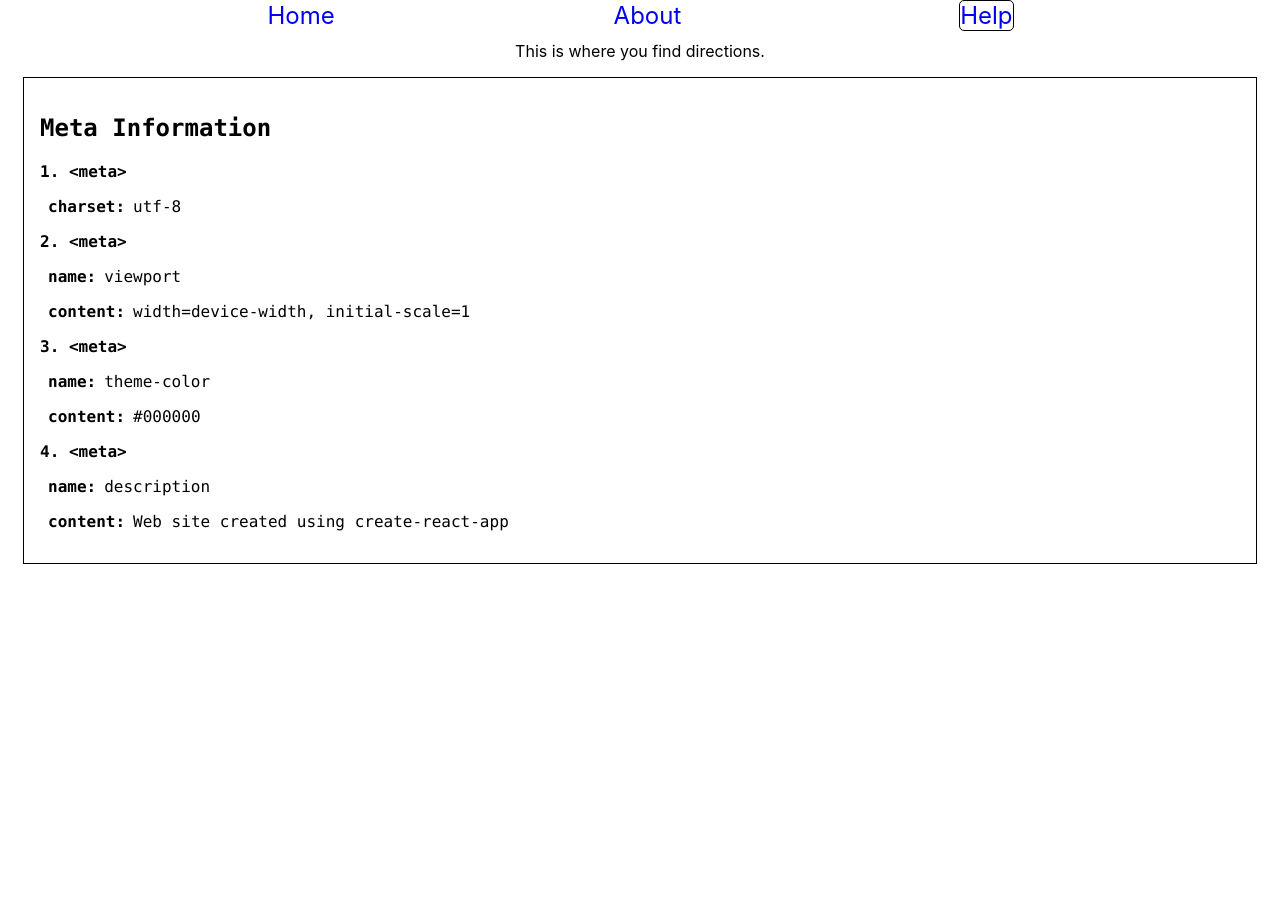
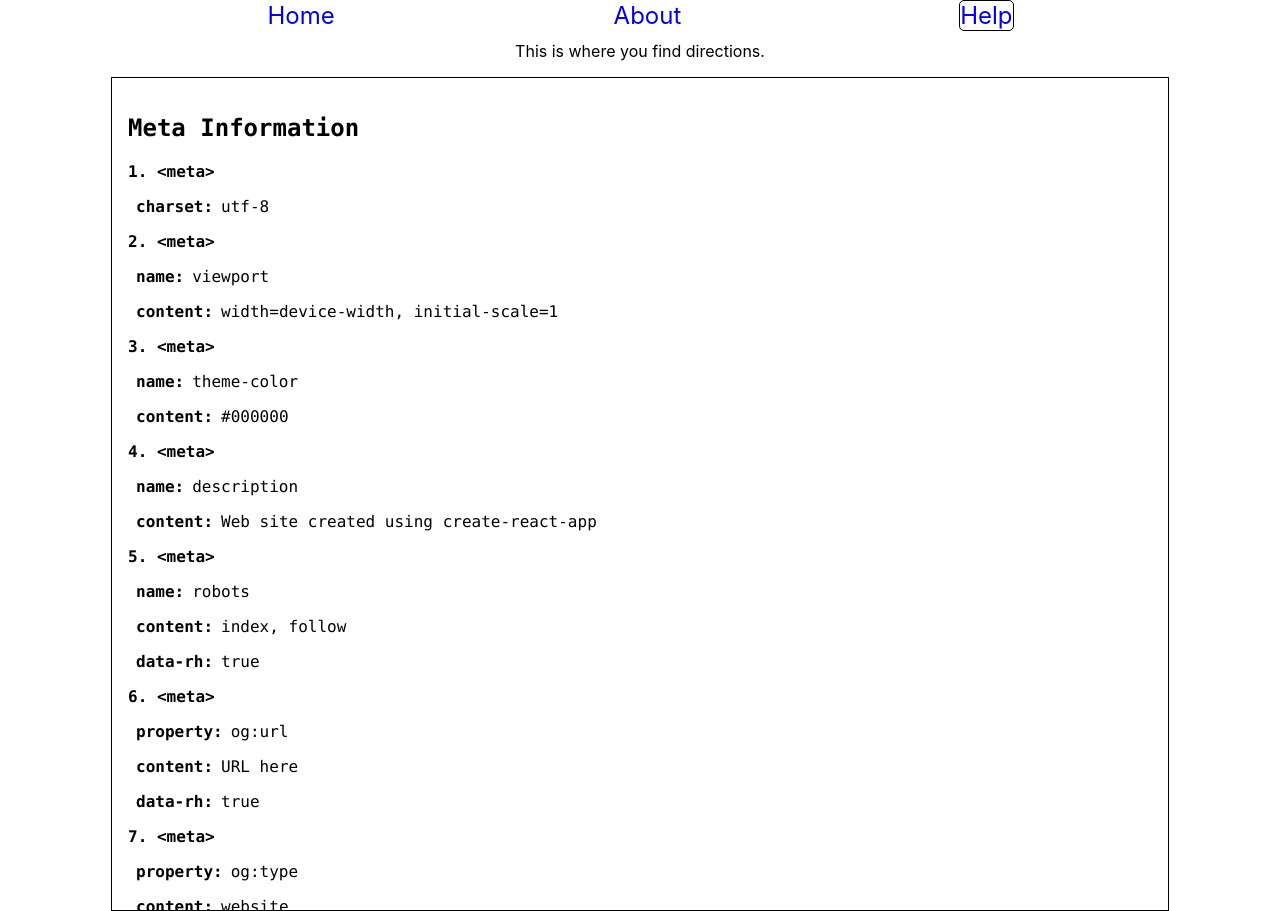
Before and after one commit to Datrinon/router-meta-tag-test, a React (Create React App) app: page /help in a window 1280 px wide. Before the commit the page ends 800 px from the top, so only its background shows below. Built offline with nearby package versions, Linux system fonts and the light colour scheme.

Commit message:
Add meta properties for each section for testing

```diff
--- a/src/css/App.css
+++ b/src/css/App.css
@@ -35,6 +35,10 @@
   text-align : left;
   font-family: "Consolas";
   width: 1200px;
+  max-width: 80%;
+  height: 800px;
+  max-height: 80%;
+  overflow-y: scroll;
 }
 
 .meta-result .meta-label {
--- a/src/js/About.js
+++ b/src/js/About.js
@@ -6,6 +6,10 @@ function About() {
     <>
     <Helmet>
       <title>Meta Inspector - About</title>
+      <meta property="og:url" content="URL here" />
+        <meta property="og:type" content="website" />
+        <meta property="og:title" content="page.title / make this customizable!" />
+        <meta property="og:description" content="About page!" />
     </Helmet>
     <div>We've been open since forever.</div>
     </>
--- a/src/js/App.js
+++ b/src/js/App.js
@@ -7,11 +7,14 @@ import Help from './Help';
 import { Header } from './Header';
 import { MetaDiagnostic } from './MetaDiagnostic';
 
-import { HelmetProvider } from 'react-helmet-async';
+import { HelmetProvider, Helmet } from 'react-helmet-async';
 
 function App() {
   return (
     <HelmetProvider>
+      <Helmet>
+        <meta name="robots" content="index, follow"/>
+      </Helmet>
       <BrowserRouter>
         <div className="App">
           <Header />
--- a/src/js/Help.js
+++ b/src/js/Help.js
@@ -6,6 +6,11 @@ function Help() {
     <>
     <Helmet>
       <title>Meta Inspector - Help</title>
+      <title>Meta Inspector</title>
+        <meta property="og:url" content="URL here" />
+        <meta property="og:type" content="website" />
+        <meta property="og:title" content="page.title / make this customizable!" />
+        <meta property="og:description" content="Help page!" />
     </Helmet>
     <div>This is where you find directions.</div>
   </>
--- a/src/js/Home.js
+++ b/src/js/Home.js
@@ -5,6 +5,11 @@ function Home() {
   return (
     <>
       <Helmet>
+        <title>Meta Inspector</title>
+        <meta property="og:url" content="URL here" />
+        <meta property="og:type" content="website" />
+        <meta property="og:title" content="page.title / make this customizable!" />
+        <meta property="og:description" content="Home page!" />
       </Helmet>
       <div>Welcome to the Home Page.</div>
     </>
--- a/src/js/MetaDiagnostic.js
+++ b/src/js/MetaDiagnostic.js
@@ -1,8 +1,38 @@
+import { useState, useEffect } from "react";
+
+
+
 export function MetaDiagnostic() {
-  return <div className="meta-diagnostic">
-    <h2>Meta Information</h2>
-    <div>
-      {Array.from(document.querySelectorAll("head meta")).map((elem, index) => {
+
+  const [metas, setMetas] = useState([]);
+
+  useEffect(() => {
+
+    const head = document.querySelector("head");
+    let metaTags = document.querySelectorAll("head meta")
+    metaTags = Array.from(metaTags);
+
+    const onHeadChange = () => {
+
+      let metaTags = document.querySelectorAll("head meta")
+      metaTags = Array.from(metaTags);
+
+      setMetas(metaTags);
+    }
+
+    const observer = new MutationObserver(onHeadChange);
+
+    // Note: subtree true and childList true to ensure changes
+    observer.observe(head, { attributes: true, subtree : true, childList: true});
+
+    setMetas(metaTags);
+
+    return () => {
+      observer.disconnect();
+    }
+  }, []);
+
+  function convertTagToElements(elem, index) {
     const metaTagInfo = elem.getAttributeNames().map((attrName, index) => {
       return <p key={index} className="meta-attr-info">
         <span className="attr-name">
@@ -20,7 +50,14 @@ export function MetaDiagnostic() {
         {metaTagInfo}
       </div>
     );
-      })}
+  }
+
+  console.log(metas);
+
+  return <div className="meta-diagnostic">
+    <h2>Meta Information</h2>
+    <div>
+      {metas.map(convertTagToElements)}
     </div>
   </div>;
 }
```
Lines whose indentation alone changed are shown as unchanged.
